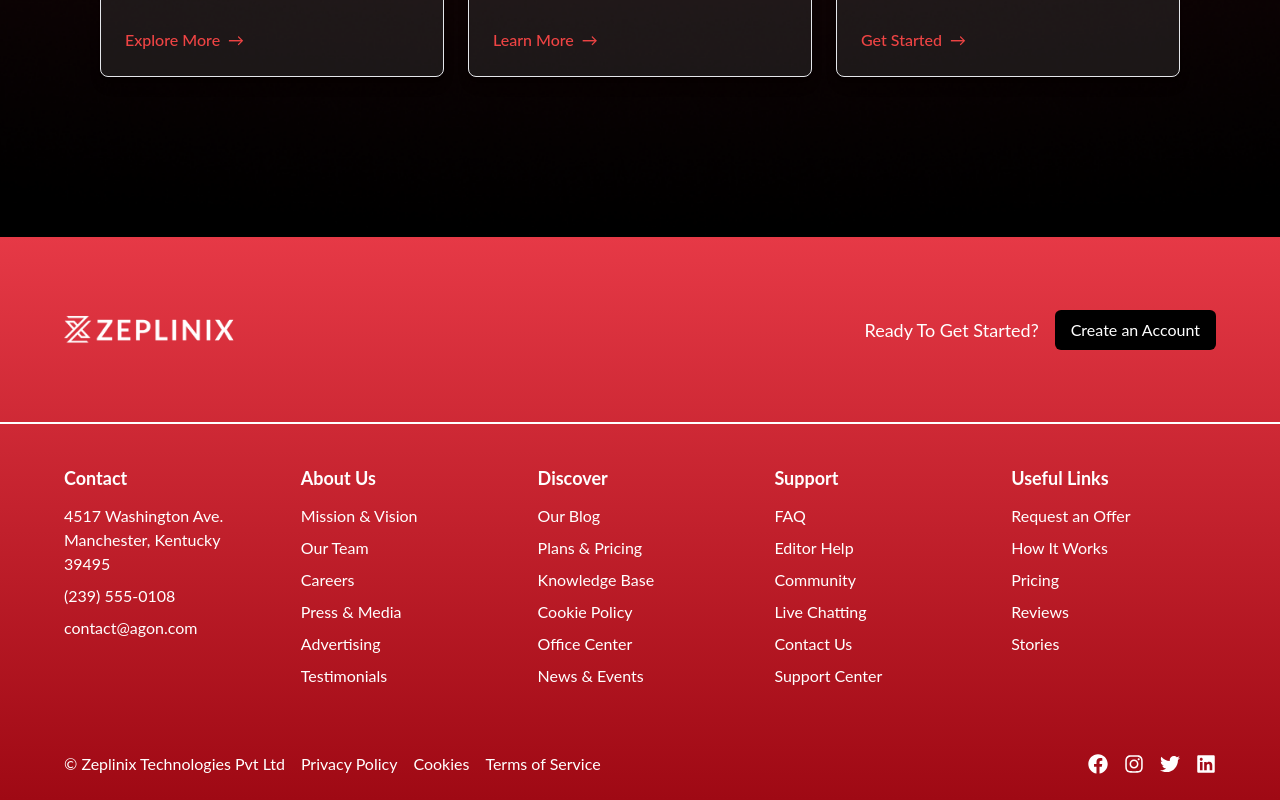
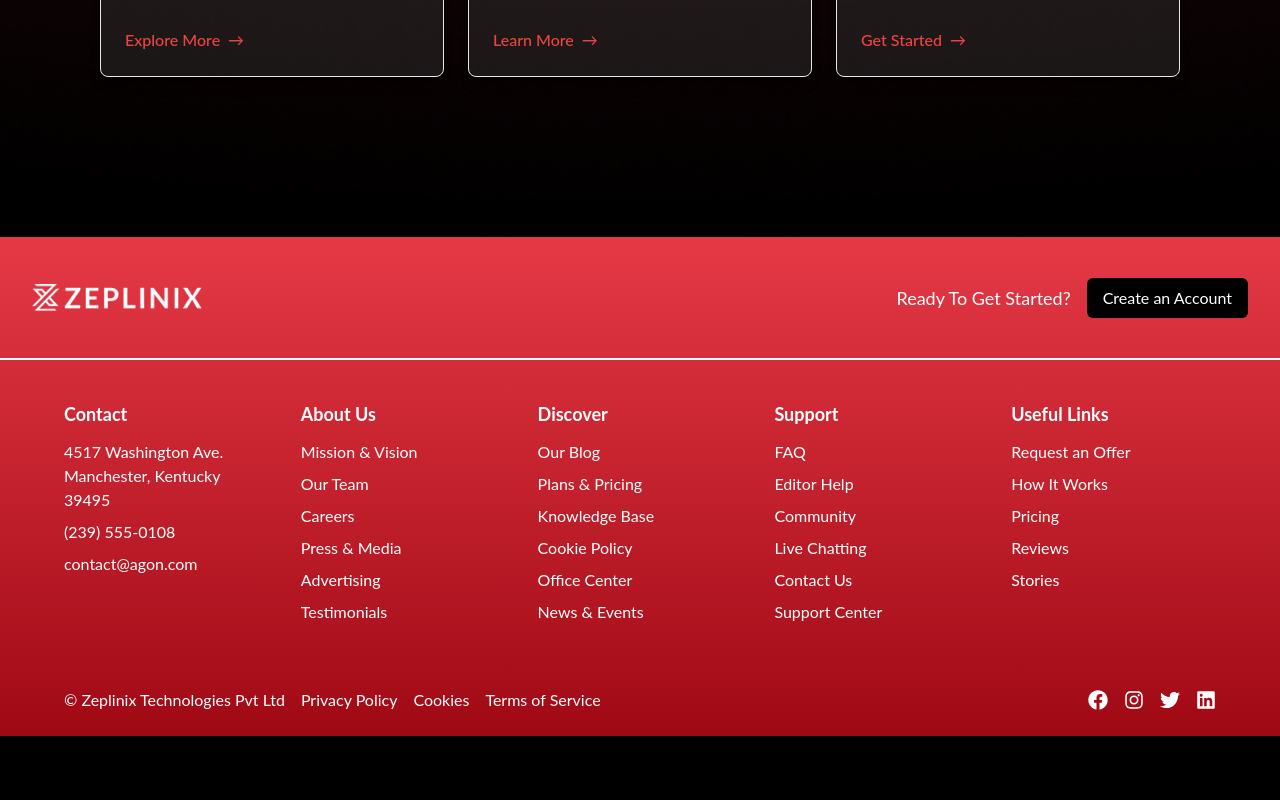
Before and after one commit to abhudi/zeplinix-next, a Next.js app: page / in a window 1280 px wide. Shown: the part 1974-2774 px from the top of the page. After the commit the page ends 2710 px from the top, so only its background shows below. Built offline with nearby package versions, Linux system fonts and the light colour scheme.

Commit message:
footer updates

```diff
--- a/app/components/Footer.tsx
+++ b/app/components/Footer.tsx
@@ -45,7 +45,7 @@ const Footer = () => {
       }}
     >
       {/* Upper Section */}
-      <div className="footer-upper-section flex flex-wrap justify-between items-center p-8 sm:p-12 md:p-16 border-b-2 border-white">
+      <div className="footer-upper-section flex flex-wrap justify-between items-center p-8 sm:p-8 md:p-8 border-b-2 border-white">
         <div>
           <Image
             src="/logo-white.png" // Replace with the path to your logo image
```
